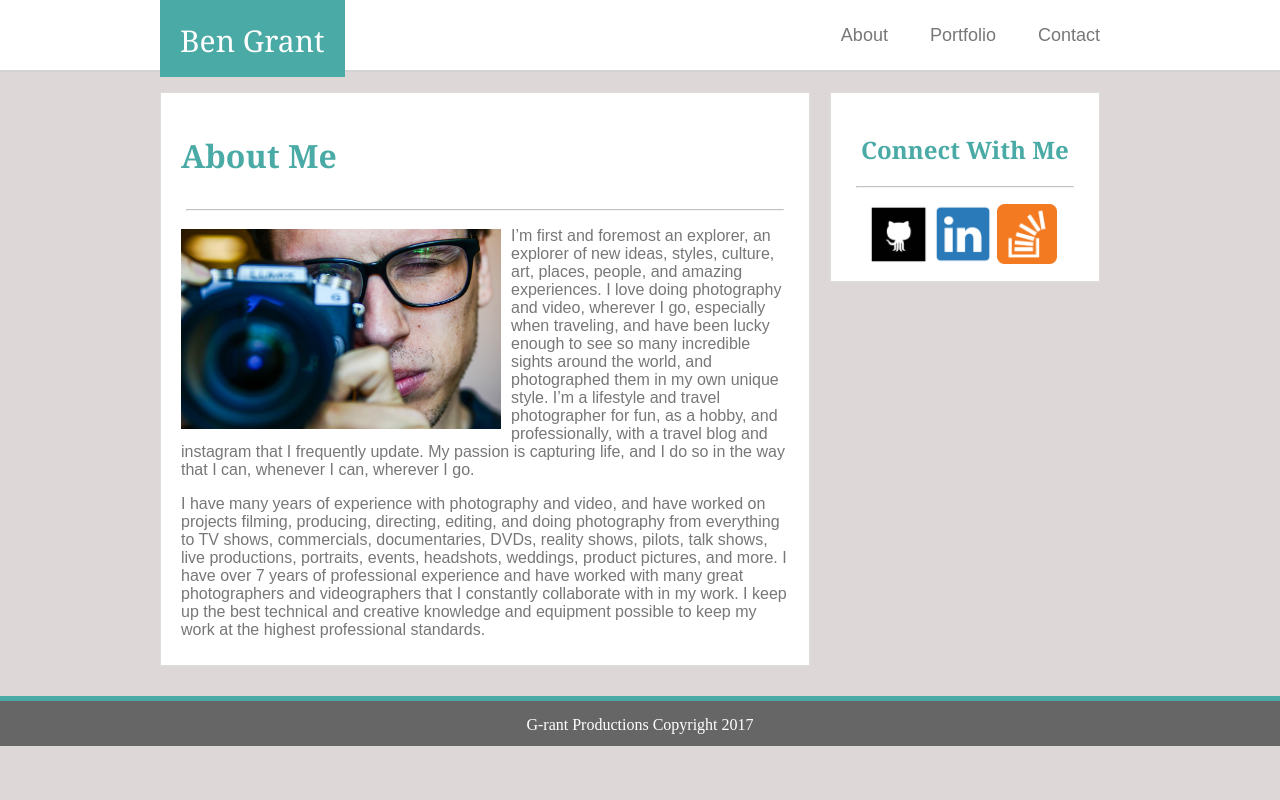
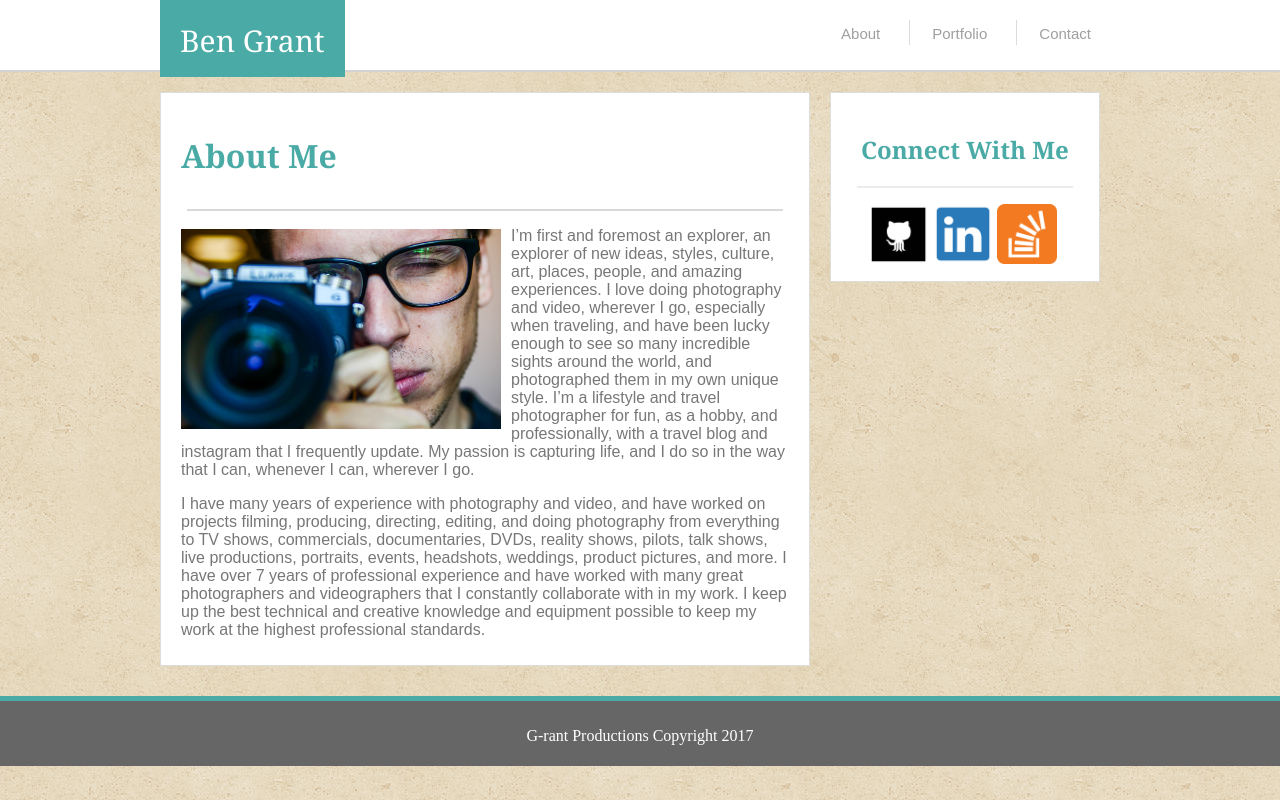
Before and after one commit to G-rant88/Basic-Portfolio, a plain HTML site: page index.html in a window 1280 px wide. Drawn offline with Linux system fonts and the light colour scheme.

Commit message:
day three draft

```diff
--- a/assets/css/style.css
+++ b/assets/css/style.css
@@ -78,9 +78,11 @@ h1 {
 }
 
 body {
-	background-color: #ddd7d7;
+
+	background-image: url("../images/bgimg.png");
 	width: 100%;
 	margin: 0;
+
 }
 
 
@@ -113,10 +115,10 @@ footer {
 	bottom: 0;
 	left: 0;
 	right: 0;
-	height: 50px;
+	height: 70px;
 	clear: both;
 	margin-top: 10px;
-	padding-top: 15px;
+	padding-top: 26px;
 	text-align: center;
 	color: white;
 	margin-bottom: 0;
@@ -162,10 +164,11 @@ ul {
     font-family: Arial;
 	color: #777777;
     text-align: right;
-    padding-top: 25px;
     padding-left: 22px;
-    font-size: 18px;
-    padding-right: 20px;
+    font-size: 15px;
+    padding-right: 29px;
+    opacity: .7;
+    padding-top: 5px;
 
 
 }
@@ -191,6 +194,10 @@ hr {
 	color: gray;
 	opacity: .6;
 	width: 95%;
+	border: 0;
+    height: 0;
+    border-top: 1px solid rgba(0,0,0,.25);
+    border-bottom: 1px solid rgba(0,0,0,.25);
 }
 
 #contact {
@@ -285,9 +292,19 @@ form {
     top: 355px;
 }
 
-/*.border {
-	border-right: 2px solid gray;
-	height: 5px;
-	box-sizing: border-box;
+.border {
+	height: 20px;
+	top: 20px;
+	position: relative;
+
 
 }
+
+
+li+li {
+	border-right: 1px solid rgba(0, 0, 0, .2);
+}
+
+#sidehr {
+	opacity: .3;
+}
--- a/index.html
+++ b/index.html
@@ -15,9 +15,9 @@
 
 <p id="navname">Ben Grant</p>
 	<ul>
-	<li class="navli"><a href="contact.html">Contact</a></li>
-	<li class="navli"><a href="portfolio.html">Portfolio</a></li>
-	<li><a href="index.html">About</a></li>
+	<li class="navli border"><a href="contact.html">Contact</a></li>
+	<li class="navli border"><a href="portfolio.html">Portfolio</a></li>
+	<li class="border"><a href="index.html">About</a></li>
 	</ul>
 	</div>
 </header>
@@ -33,7 +33,7 @@
 	</div>
 	<div id="sidebar">
 	<h2>Connect With Me</h2>
-	<hr>
+	<hr id="sidehr">
 	<div id="sideicons">
 	<a href="http://github.com/G-rant88" target="_blank" ><img class="icon" alt="git hub" src="assets/images/gitlogo.png"></a>
 	<a href="http://www.linkedin.com/in/bengrant88/" target="_blank"><img class="icon" alt="linked in" src="assets/images/linkedin.png"></a>
```
Also changed, not shown: contact.html (+4 -4 lines), portfolio.html (+2 -2 lines), assets/images/bgimg.png (added).
